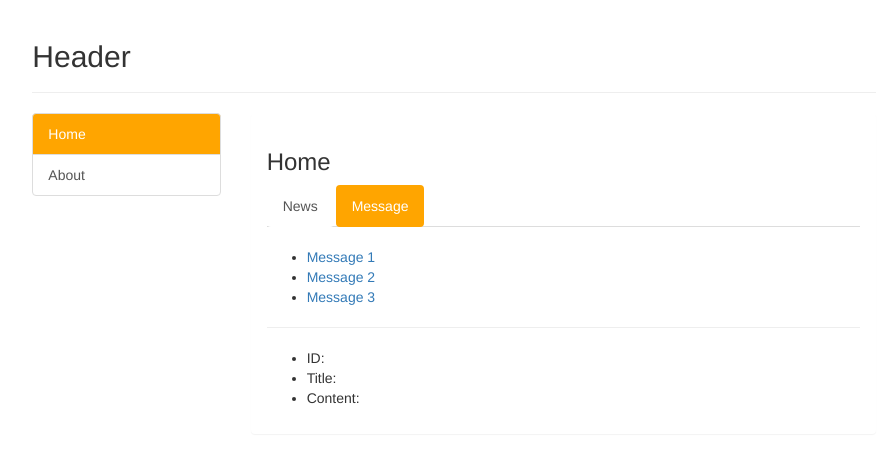
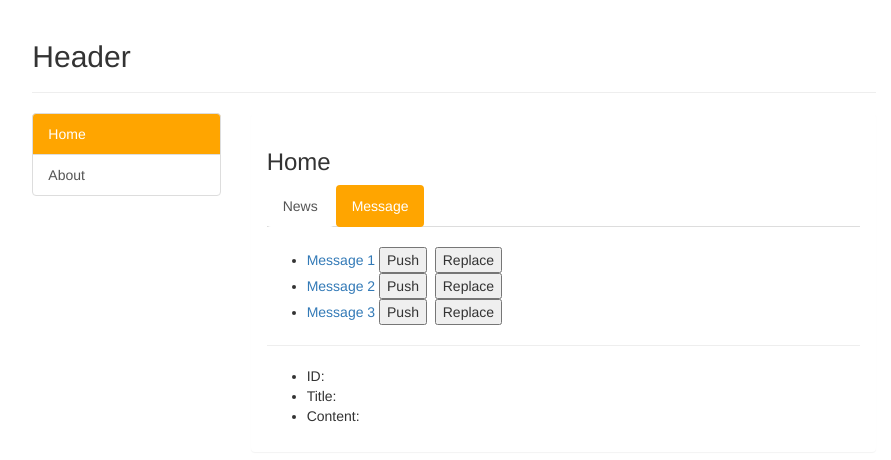
Before and after one commit to yutung-cheng/React_route_page, a React (Create React App) app: page /home/message/detail in a window 1280 px wide. Shown: the top 460 px of the page, without its empty margins (186-1077 px from the left). Built offline with nearby package versions, Linux system fonts and the light colour scheme.

Commit message:
final project

```diff
--- a/src/pages/Home/Message/Detail/index.jsx
+++ b/src/pages/Home/Message/Detail/index.jsx
@@ -1,6 +1,6 @@
 import React from "react";
-import { useParams } from "react-router-dom";
-// import { useLocation } from "react-router-dom";
+// import { useParams } from "react-router-dom";
+import { useLocation } from "react-router-dom";
 
 const detailData = [
   { id: "01", content: "Hello World 1" },
@@ -12,11 +12,11 @@ const detailData = [
 //In route v6, only use function to create Component, so we can use "useParam" to accept data.
 export default function Detail() {
   //Use Params to get data:
-  const { id, title } = useParams();
+  // const { id, title } = useParams();
 
   //Use location to get data
-  // const location = useLocation();
-  // const { id, title } = location.state || {};
+  const location = useLocation();
+  const { id, title } = location.state || {};
 
   const findDetailsData = detailData.find((obj) => obj.id === id) || {};
 
--- a/src/pages/Home/Message/index.jsx
+++ b/src/pages/Home/Message/index.jsx
@@ -1,21 +1,23 @@
-import React, { Component } from "react";
-import { Link, Outlet } from "react-router-dom";
+import React from "react";
+import { Link, Outlet, useNavigate } from "react-router-dom";
 
-export default class Message extends Component {
-  state = {
-    messageArr: [
+export default function Message() {
+  const messageArr = [
     { id: "01", title: "Message 1" },
     { id: "02", title: "Message 2" },
     { id: "03", title: "Message 3" },
-    ],
+  ];
+
+  const navigate = useNavigate();
+
+  const navigateShow = (id, title, replace) => {
+    navigate("detail", { state: { id: id, title: title }, replace: replace });
   };
-  render() {
-    const { messageArr } = this.state;
+
   return (
     <div>
       <ul>
         {messageArr.map((msgObj) => {
-            //...
           return (
             <li key={msgObj.id}>
               <Link
@@ -24,10 +26,25 @@ export default class Message extends Component {
                 ///Use `useLocation` to pass data.
                 // to={"detail"}
                 // state={{ id: msgObj.id, title: msgObj.title }}
-                  replace //Instead of going back, replace the browser history route.
+                // replace //Instead of going back, replace the browser history route.
               >
                 {msgObj.title}
               </Link>
+              &nbsp;
+              <button
+                className="button"
+                onClick={() => navigateShow(msgObj.id, msgObj.title, false)}
+              >
+                Push
+              </button>{" "}
+              &nbsp;
+              <button
+                className="button"
+                onClick={() => navigateShow(msgObj.id, msgObj.title, true)}
+              >
+                Replace
+              </button>{" "}
+              &nbsp;
             </li>
           );
         })}
@@ -37,4 +54,3 @@ export default class Message extends Component {
     </div>
   );
 }
-}
```
Lines whose indentation alone changed are shown as unchanged.
